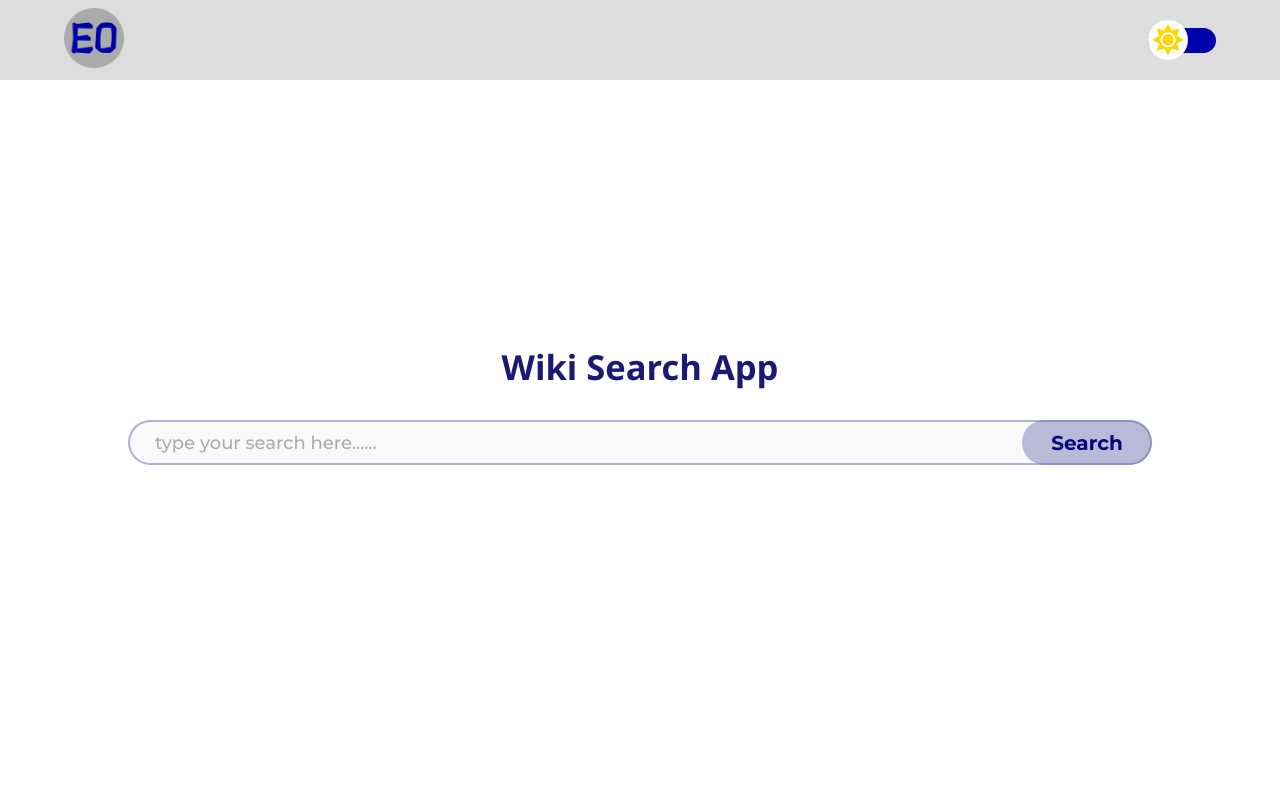
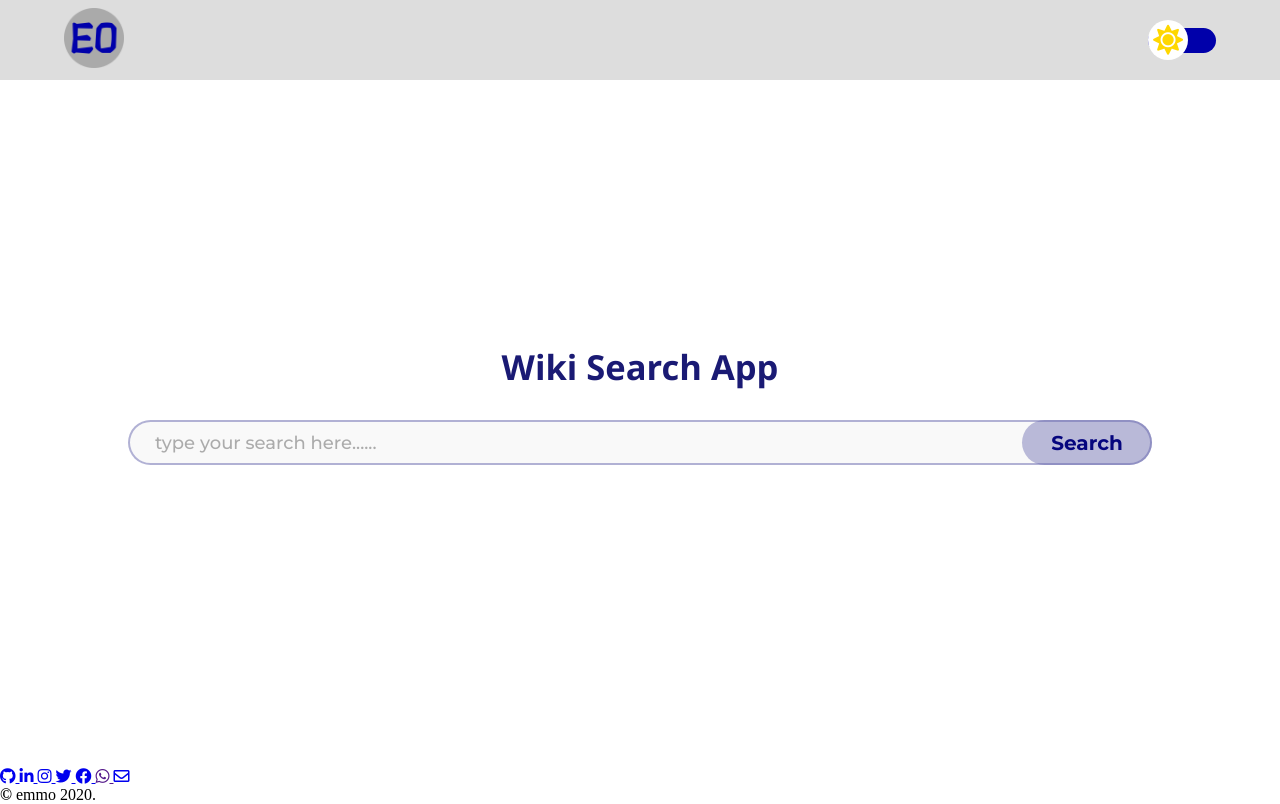
Before and after one commit to coded1guy/Wiki-Search-App, a plain HTML site: page index.html in a window 1280 px wide. Drawn offline with Linux system fonts and the light colour scheme; a web font is replaced by a local one.

Commit message:
Update index.html

```diff
--- a/index.html
+++ b/index.html
@@ -40,7 +40,7 @@
                 <h1>Wiki Search App</h1>
             </div>
             <div class="search-bar">
-                <input type="text" placeholder="type your search here......" id="search">
+                <input type="text" class="inp-lmode" placeholder="type your search here......" id="search">
                 <button class="search-button" onclick="search()">Search</button>
             </div>
         </section>
@@ -48,6 +48,34 @@
 
         </section>
     </main>
+    <footer>
+        <div class="socials icL">
+            <a href="https://github.com/coded1guy" target="_blank">
+                <i class="fab fa-github"></i>
+            </a>
+            <a href="https://wa.me/2348116604581?text=Hello emmo" target="_blank">
+                <i class="fab fa-linkedin-in"></i>
+            </a>
+            <a href="https://www.instagram.com/emma_d_coder/" target="_blank">
+                <i class="fab fa-instagram"></i>
+            </a>
+            <a href="https://twitter.com/OlubiyiEmmanue9" target="_blank">
+                <i class="fab fa-twitter"></i>
+            </a>
+            <a href="https://web.facebook.com/olubiyi.emmanuel.12/" target="_blank">
+                <i class="fab fa-facebook"></i>
+            </a>
+            <a href="" target="_blank">
+                <i class="fab fa-whatsapp"></i>
+            </a>
+            <a href="mailto:grggmmnl@gmail.com? subject=Dear%20Mr%20Olubiyi%20Emmanuel" target="_blank">
+                <i class="far fa-envelope"></i>
+            </a>
+        </div>
+        <span>
+            <b class="s">&copy;</b> emmo 2020.
+        </span>
+    </footer>
     <script src="js/script.js"></script>
 </body>
 </html>
```
